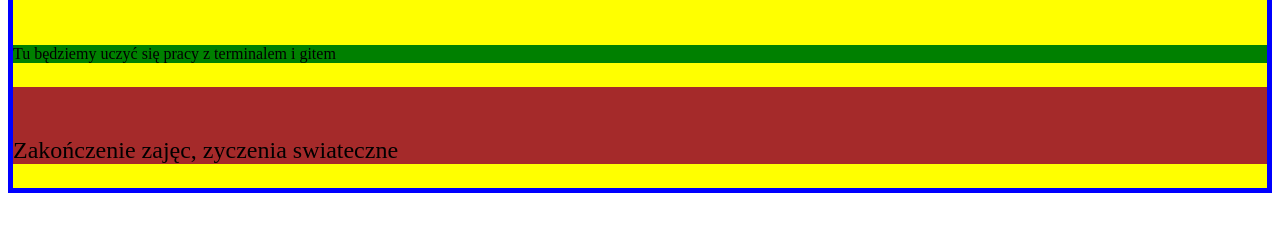
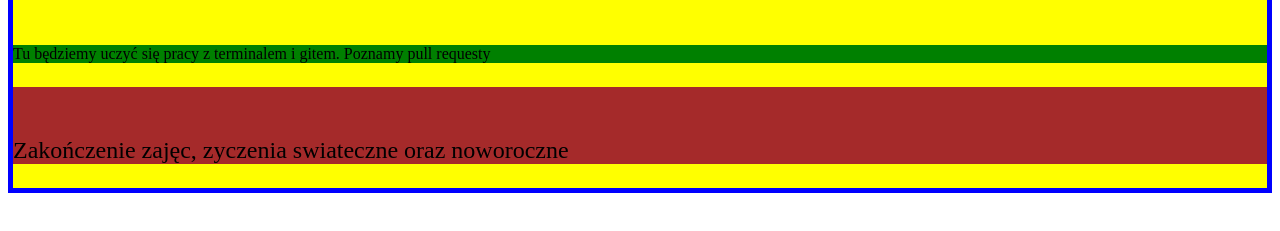
Before and after one commit to olgadomska/GIT_CDV1, a plain HTML site: page index.html in a window 1280 px wide. Shown: the part 119-350 px from the top of the page. Drawn offline with Linux system fonts and the light colour scheme.

Commit message:
changes in index

```diff
--- a/index.html
+++ b/index.html
@@ -9,8 +9,8 @@
   <body>
     <div class="container">
       <p class="introdution">Witamy na zajęciach z GITA!</p>
-      <p class="mainPart">Tu będziemy uczyć się pracy z terminalem i gitem</p>
-      <p class="ending">Zakończenie zajęc, zyczenia swiateczne</p>
+      <p class="mainPart">Tu będziemy uczyć się pracy z terminalem i gitem. Poznamy pull requesty</p>
+      <p class="ending">Zakończenie zajęc, zyczenia swiateczne oraz noworoczne</p>
     </div>
   </body>
 </html>
```
